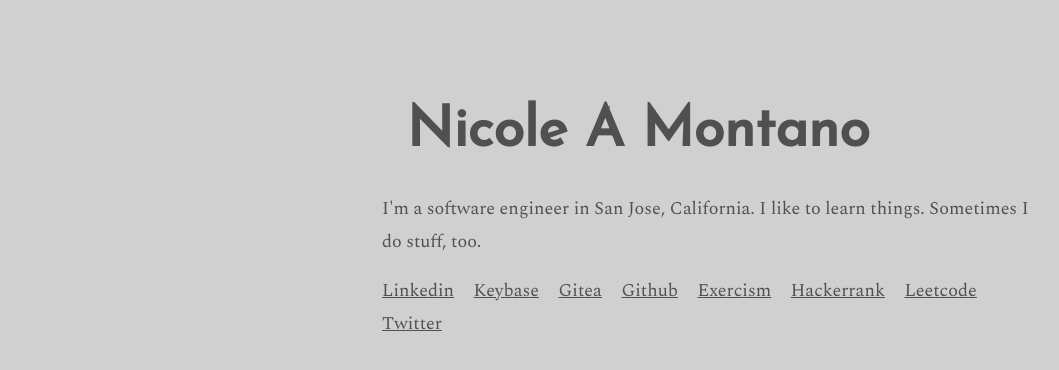
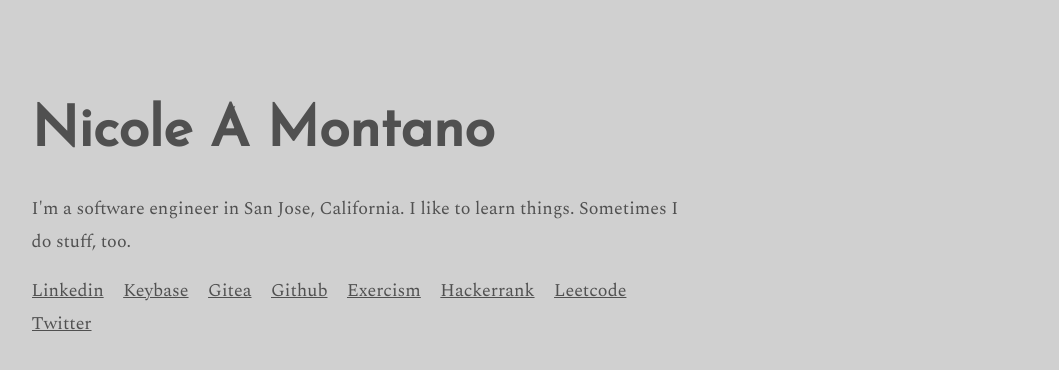
Before and after one commit to nicolemon/nicolemon.com, a Jekyll site: the page built from index.md, in a window 1280 px wide. Shown: the top 370 px of the page, without its empty margins (2-1061 px from the left). Built offline with Jekyll 4.4.1, drawn with Linux system fonts in a browser that asks for light colours.

Commit message:
Un-center

```diff
--- a/_layouts/default.html
+++ b/_layouts/default.html
@@ -17,8 +17,8 @@
   <body>
 
     <div id="container">
-      <h1 class="name center"><a href="{{ site.url }}">{{ site.data.about.name }}</a></h1>
-      <div class="center" id="content">
+      <h1 class="name"><a href="{{ site.url }}">{{ site.data.about.name }}</a></h1>
+      <div id="content">
         {{ content }}
         <div id="exit">
         <ul>
--- a/assets/css/main.sass
+++ b/assets/css/main.sass
@@ -84,15 +84,14 @@ pre
   position: fixed
   top: 1.2em
   bottom: 1.2em
+  left: 1.2em
+  right: 1.2em
 
 #content
   width: 40%
   min-width: 650px
   font-size: 18px
-  text-align: left
   position: absolute
-  left: 30%
-  right: 30%
 #content a
   text-decoration: underline
 #content li
```
